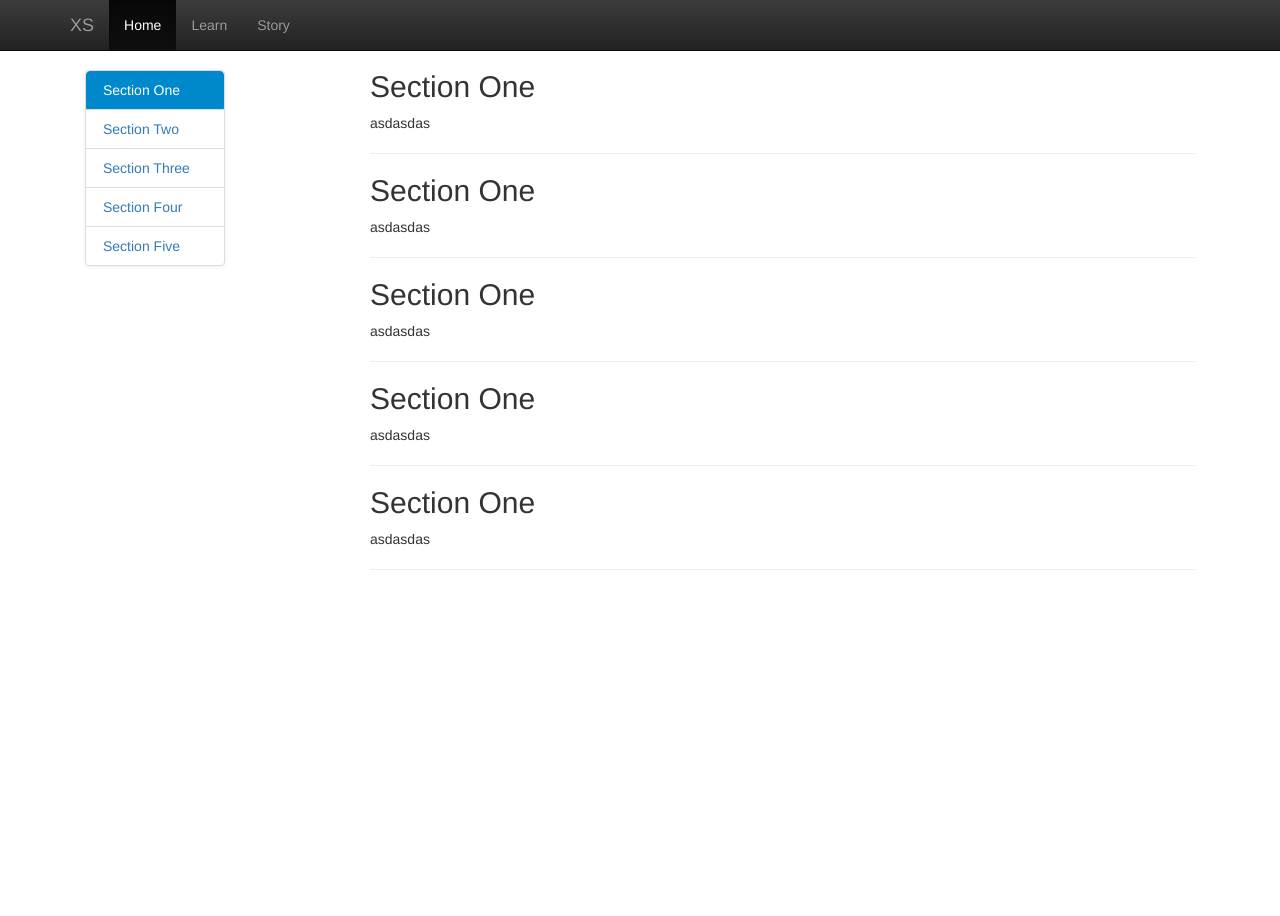
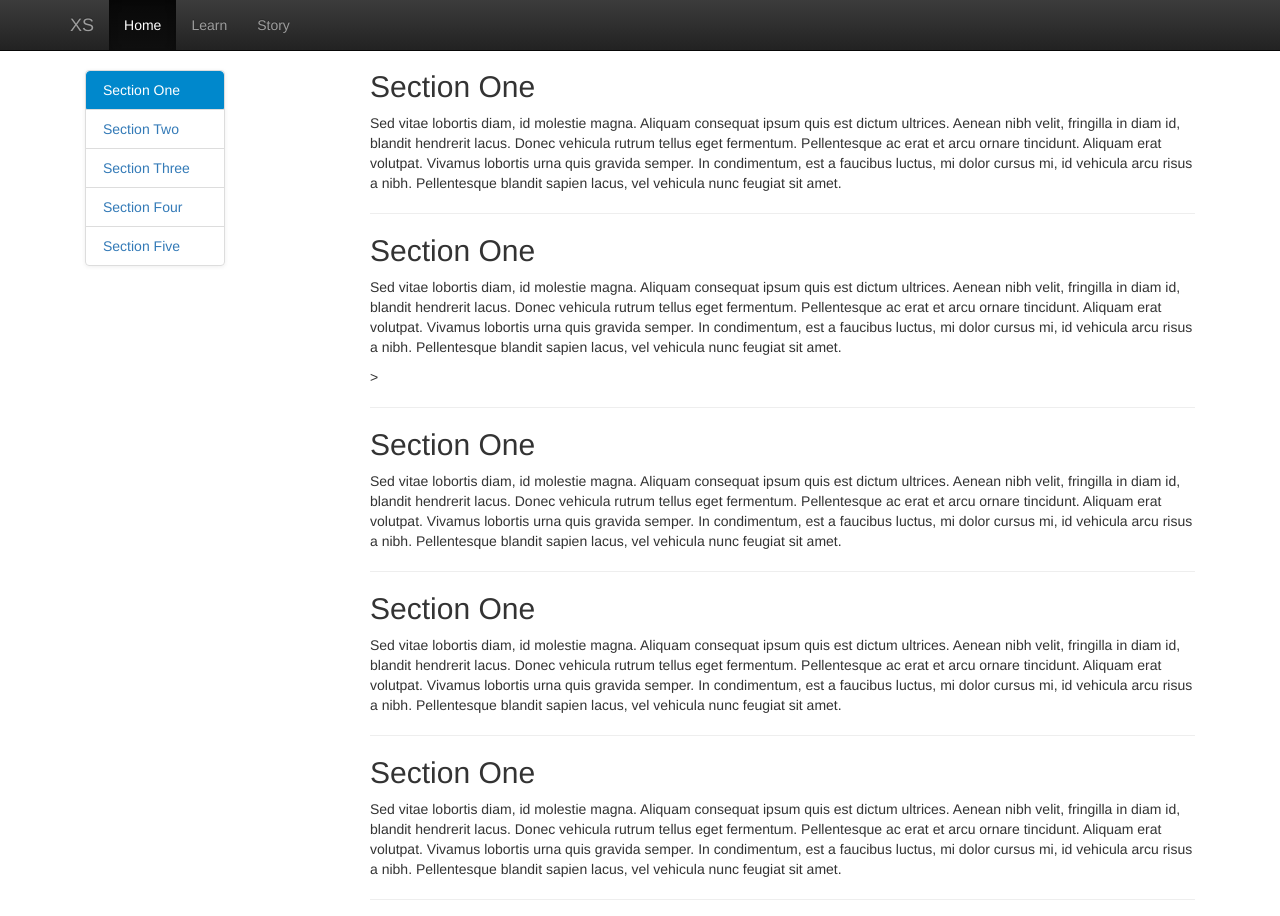
Before and after one commit to xsbupt/xsbupt.github.io, a plain HTML site: page index.html in a window 1280 px wide. Before the commit the page ends 800 px from the top, so only its background shows below. Drawn offline with nearby package versions, Linux system fonts and the light colour scheme.

Commit message:
add some contents
add some contents

```diff
--- a/index.html
+++ b/index.html
@@ -105,23 +105,23 @@
 
         <div class="col-xs-9">
             <h2 id="section-1">Section One</h2>
-            <p>asdasdas</p>
+            <p>Sed vitae lobortis diam, id molestie magna. Aliquam consequat ipsum quis est dictum ultrices. Aenean nibh velit, fringilla in diam id, blandit hendrerit lacus. Donec vehicula rutrum tellus eget fermentum. Pellentesque ac erat et arcu ornare tincidunt. Aliquam erat volutpat. Vivamus lobortis urna quis gravida semper. In condimentum, est a faucibus luctus, mi dolor cursus mi, id vehicula arcu risus a nibh. Pellentesque blandit sapien lacus, vel vehicula nunc feugiat sit amet.</p>
             <hr>
 
             <h2 id="section-2">Section One</h2>
-            <p>asdasdas</p>
+            <p>Sed vitae lobortis diam, id molestie magna. Aliquam consequat ipsum quis est dictum ultrices. Aenean nibh velit, fringilla in diam id, blandit hendrerit lacus. Donec vehicula rutrum tellus eget fermentum. Pellentesque ac erat et arcu ornare tincidunt. Aliquam erat volutpat. Vivamus lobortis urna quis gravida semper. In condimentum, est a faucibus luctus, mi dolor cursus mi, id vehicula arcu risus a nibh. Pellentesque blandit sapien lacus, vel vehicula nunc feugiat sit amet.</p>>
             <hr>
 
             <h2 id="section-3">Section One</h2>
-            <p>asdasdas</p>
+            <p>Sed vitae lobortis diam, id molestie magna. Aliquam consequat ipsum quis est dictum ultrices. Aenean nibh velit, fringilla in diam id, blandit hendrerit lacus. Donec vehicula rutrum tellus eget fermentum. Pellentesque ac erat et arcu ornare tincidunt. Aliquam erat volutpat. Vivamus lobortis urna quis gravida semper. In condimentum, est a faucibus luctus, mi dolor cursus mi, id vehicula arcu risus a nibh. Pellentesque blandit sapien lacus, vel vehicula nunc feugiat sit amet.</p>
             <hr>
 
             <h2 id="section-4">Section One</h2>
-            <p>asdasdas</p>
+            <p>Sed vitae lobortis diam, id molestie magna. Aliquam consequat ipsum quis est dictum ultrices. Aenean nibh velit, fringilla in diam id, blandit hendrerit lacus. Donec vehicula rutrum tellus eget fermentum. Pellentesque ac erat et arcu ornare tincidunt. Aliquam erat volutpat. Vivamus lobortis urna quis gravida semper. In condimentum, est a faucibus luctus, mi dolor cursus mi, id vehicula arcu risus a nibh. Pellentesque blandit sapien lacus, vel vehicula nunc feugiat sit amet.</p>
             <hr>
 
             <h2 id="section-5">Section One</h2>
-            <p>asdasdas</p>
+            <p>Sed vitae lobortis diam, id molestie magna. Aliquam consequat ipsum quis est dictum ultrices. Aenean nibh velit, fringilla in diam id, blandit hendrerit lacus. Donec vehicula rutrum tellus eget fermentum. Pellentesque ac erat et arcu ornare tincidunt. Aliquam erat volutpat. Vivamus lobortis urna quis gravida semper. In condimentum, est a faucibus luctus, mi dolor cursus mi, id vehicula arcu risus a nibh. Pellentesque blandit sapien lacus, vel vehicula nunc feugiat sit amet.</p>
             <hr>
 
         </div>
```
